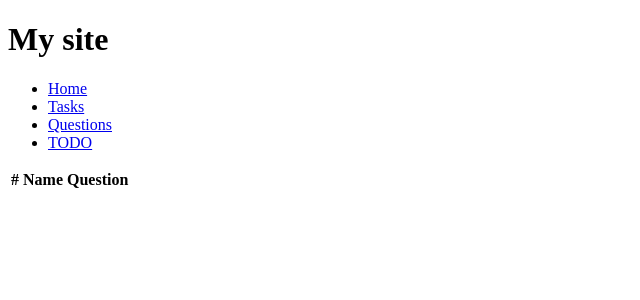
After one commit to AntonOleynikov321/oct-mvc, a PHP site: page /questions in a window 1280 px wide. The commit adds this page. Shown: the top 300 px of the page, without its empty margins (0-640 px from the left). Run offline with PHP 8.4, Linux system fonts and the light colour scheme; lists and menus that the app fills with data are empty.

Commit message:
controllerQuestion

```diff
--- /dev/null
+++ b/app/controllers/ControllerQuestions.php
@@ -0,0 +1,13 @@
+<?php
+
+namespace controllers;
+use core\Controller;
+
+class ControllerQuestions extends Controller{
+
+    public function action_index() {
+        $this->view->render('questions_index_view');
+    }
+
+
+}
--- /dev/null
+++ b/app/views/questions_index_view.php
@@ -0,0 +1,14 @@
+<table id="questions">
+    <thead>
+        <tr>
+            <th>#</th>
+            <th>Name</th>
+            <th>Question</th>
+        </tr>
+    </thead>
+
+    <tbody>
+
+    </tbody>
+</table>
+<script src="js/questions.js"></script>
--- a/app/views/template_main_view.php
+++ b/app/views/template_main_view.php
@@ -11,7 +11,7 @@
             <ul>
                 <li><a href="/">Home</a></li>
                 <li><a href="/tasks">Tasks</a></li>
-                <li><a href="#">TODO</a></li>
+                <li><a href="/questions">Questions</a></li>
                 <li><a href="#">TODO</a></li>
             </ul>
         </nav>
--- /dev/null
+++ b/js/questions.js
@@ -0,0 +1 @@
+alert('lupa');
```
Also changed, not shown: app/controllers/ControllerTasks.php (+6 -2 lines).
